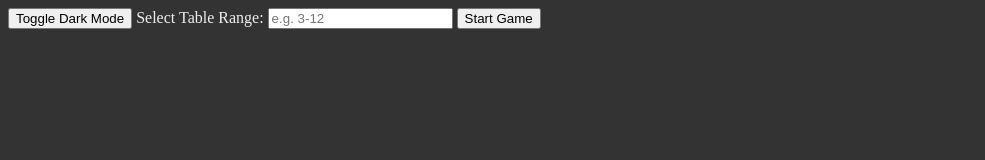
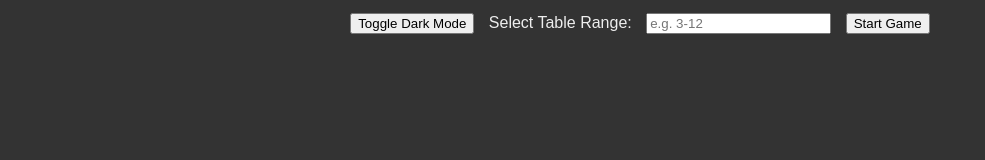
Before and after one commit to prajwalpd7/Flash-Cards-Game, a plain HTML site: page index.html in a window 1280 px wide. Both pictures are taken after a click on the button "Toggle Dark Mode". Shown: the whole page, without its empty margins (0-985 px from the left). Drawn offline with Linux system fonts and the light colour scheme.

Commit message:
updating css

```diff
--- a/index.html
+++ b/index.html
@@ -3,9 +3,17 @@
   <head>
     <title>Multiplication Flash Cards</title>
     <style>
+      body {
+        background-color: #fff;
+        color: #000;
+        text-align: center;
+        font-family: Arial, sans-serif;
+      }
       body.dark-mode {
         background-color: #333;
         color: #eee;
+        text-align: center;
+        font-family: Arial, sans-serif;
       }
       #question {
         font-size: 2em;
@@ -18,14 +26,14 @@
         display: inline-block;
         cursor: pointer;
       }
-      body.dark-mode .choice {
-        background-color: #555;
-      }
       .choice:hover {
         background-color: #aaa;
       }
       #wrongStack {
         margin-top: 20px;
+      }
+      input, button, label {
+        margin: 5px;
       }
     </style>
   </head>
@@ -101,12 +109,12 @@
               if (index > -1) {
                 wrongStack.splice(index, 1);
               }
-              alert("Correct! Your score is: " + score); // Replace with sound for correct answer
+              alert("Correct! Your score is: " + score);
             } else {
               if (!wrongStack.includes(questionString)) {
                 wrongStack.push(questionString);
               }
-              alert("Wrong! Your score is: " + score); // Replace with sound for wrong answer
+              alert("Wrong! Your score is: " + score);
             }
             updateWrongStack();
             generateQuestion();
```
